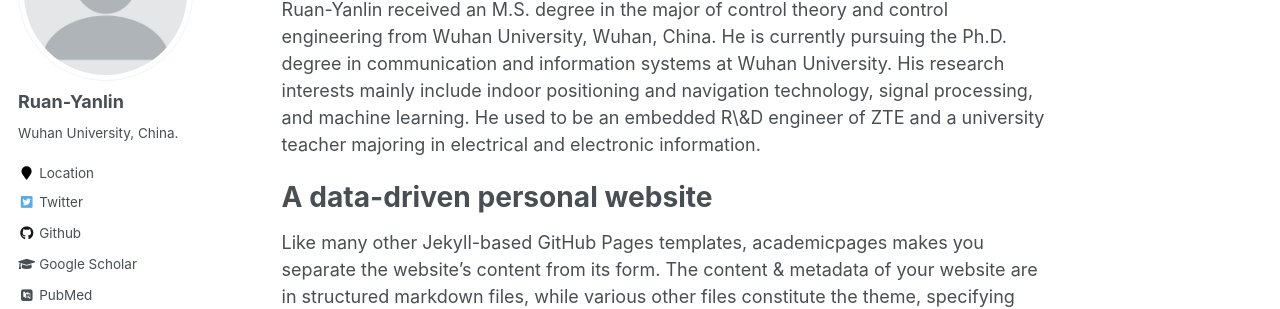
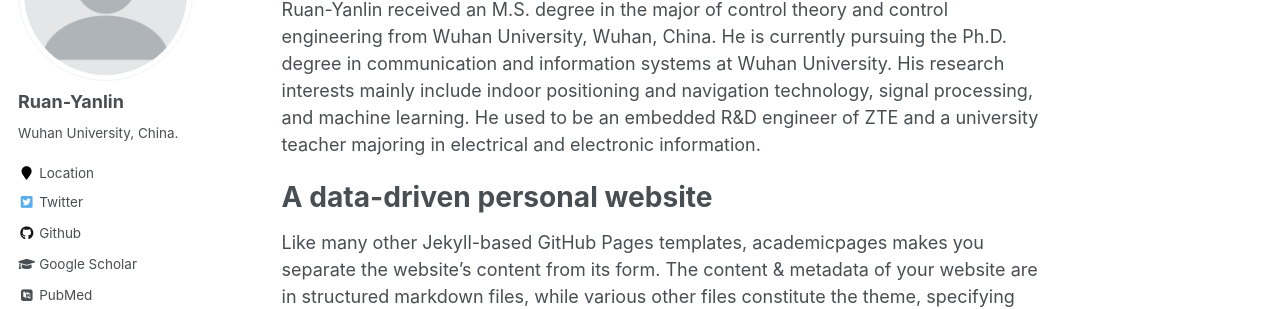
Before and after one commit to whuryl/whuryl.github.io, a Jekyll site: the page built from _pages/about.md, in a window 1280 px wide and 900 px high. Shown: the part 212-521 px from the top of the window. Built offline with Jekyll 4.4.1, drawn with Linux system fonts in a browser that asks for light colours; some web fonts are replaced.

```diff
--- a/_pages/about.md
+++ b/_pages/about.md
@@ -10,7 +10,7 @@ redirect_from:
 
 About me
 ======
-Ruan-Yanlin received an M.S. degree in the major of control theory and control engineering from Wuhan University, Wuhan, China. He is currently pursuing the Ph.D. degree in communication and information systems at Wuhan University. His research interests mainly include indoor positioning and navigation technology, signal processing, and machine learning. He used to be an embedded R\&D engineer of ZTE and a university teacher majoring in electrical and electronic information.
+Ruan-Yanlin received an M.S. degree in the major of control theory and control engineering from Wuhan University, Wuhan, China. He is currently pursuing the Ph.D. degree in communication and information systems at Wuhan University. His research interests mainly include indoor positioning and navigation technology, signal processing, and machine learning. He used to be an embedded R&D engineer of ZTE and a university teacher majoring in electrical and electronic information.
 
 A data-driven personal website
 ======
```
